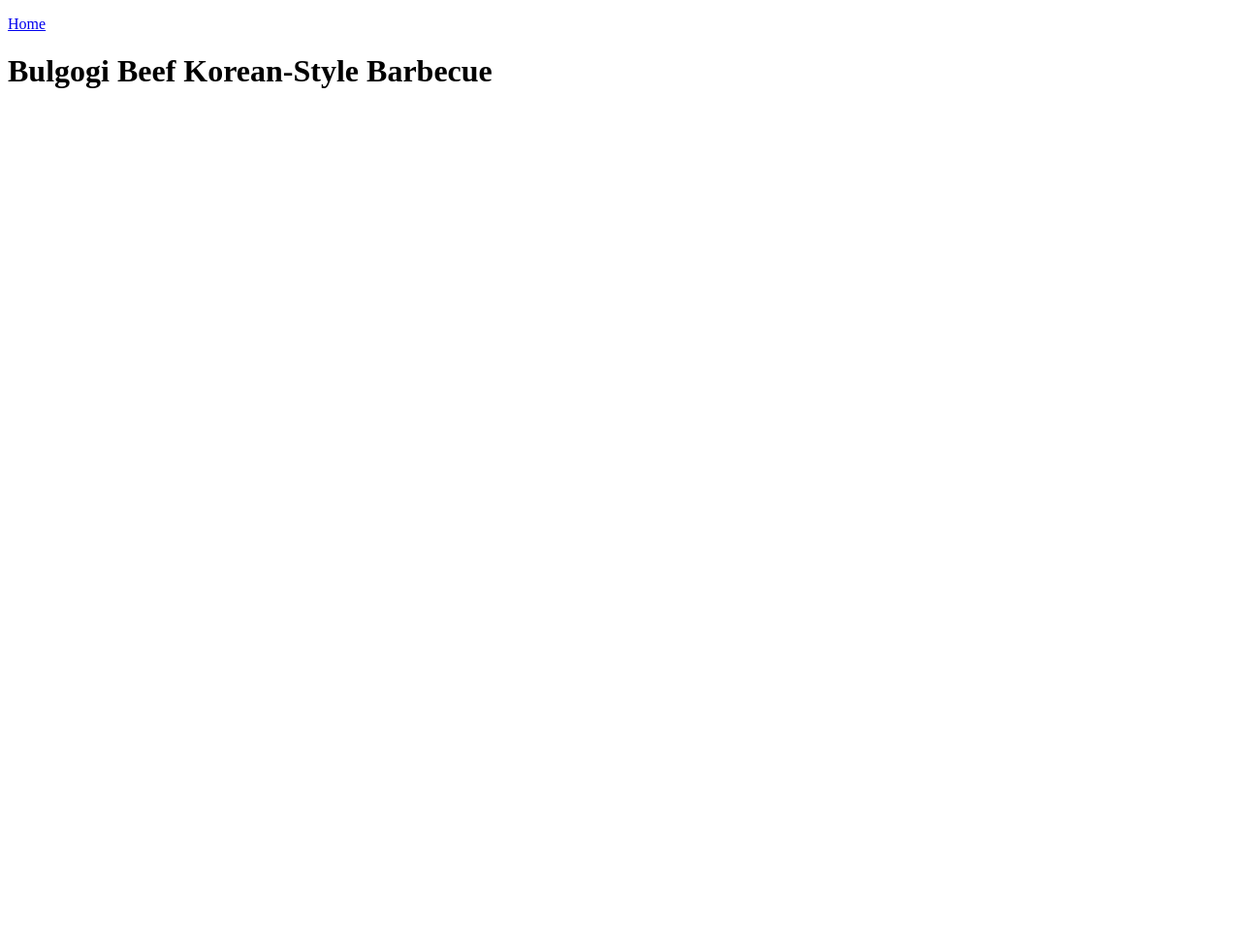
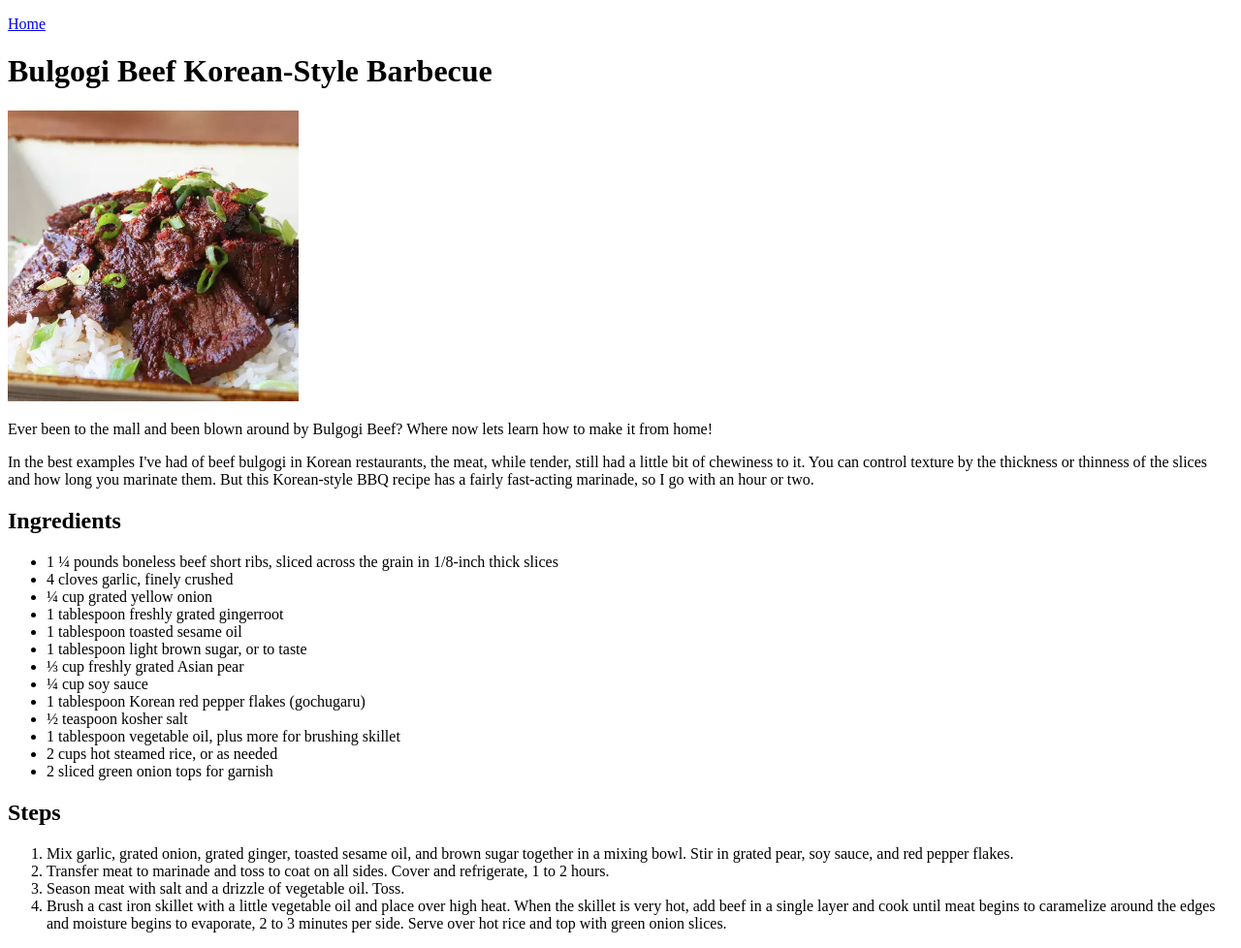
Before and after one commit to sicxx-xnx/odin-recipes, a plain HTML site: page recipes/bulgogi_beef_korean_style_barnecue.html in a window 1280 px wide. Shown: the whole page at 97% size. Before the commit the page ends 800 px from the top, so only its background shows below. Drawn offline with Linux system fonts and the light colour scheme.

Commit message:
finish the second recipe page

```diff
--- a/recipes/bulgogi_beef_korean_style_barnecue.html
+++ b/recipes/bulgogi_beef_korean_style_barnecue.html
@@ -7,5 +7,37 @@
 <body>
 <p><a href="../index.html" target="_self">Home</a></p>
 <h1>Bulgogi Beef Korean-Style Barbecue</h1>
+<p><img src="../images/bulgogi_beef_image.webp" alt="picture of bulgogi beef" height="300"/></p>
+<p>Ever been to the mall and been blown around by Bulgogi Beef? Where now lets learn how to make it from home!</p>
+<p>In the best examples I've had of beef bulgogi in Korean restaurants, the meat, while tender, still had a little bit of chewiness to it. You can control texture by the thickness or thinness of the slices and how long you marinate them. But this Korean-style BBQ recipe has a fairly fast-acting marinade, so I go with an hour or two.</p>
+<h2>Ingredients</h2>
+<p>
+<ul>
+    <li>1 ¼ pounds boneless beef short ribs, sliced across the grain in 1/8-inch thick slices</li>
+    <li>4 cloves garlic, finely crushed</li>
+    <li>¼ cup grated yellow onion</li>
+    <li>1 tablespoon freshly grated gingerroot</li>
+    <li>1 tablespoon toasted sesame oil</li>
+    <li>1 tablespoon light brown sugar, or to taste</li>
+    <li>⅓ cup freshly grated Asian pear</li>
+    <li>¼ cup soy sauce</li>
+    <li>1 tablespoon Korean red pepper flakes (gochugaru)</li>
+    <li>½ teaspoon kosher salt</li>
+    <li>1 tablespoon vegetable oil, plus more for brushing skillet</li>
+    <li>2 cups hot steamed rice, or as needed</li>
+    <li>2 sliced green onion tops for garnish</li>
+</ul>
+<h2>Steps</h2>
+<ol>
+    <li>Mix garlic, grated onion, grated ginger, toasted sesame oil, and brown sugar together in a mixing bowl. Stir in grated pear, soy sauce, and red pepper flakes.</li>
+    <li>Transfer meat to marinade and toss to coat on all sides. Cover and refrigerate, 1 to 2 hours.</li>
+    <li>Season meat with salt and a drizzle of vegetable oil. Toss.</li>
+    <li>Brush a cast iron skillet with a little vegetable oil and place over high heat. When the skillet is very hot, add beef in a single layer and cook until meat begins to caramelize around the edges and moisture begins to evaporate, 2 to 3 minutes per side. Serve over hot rice and top with green onion slices.</li>
+
+
+
+</ol>
+
+</p>
 </body>
 </html>
```
Also changed, not shown: images/bulgogi_beef_image.webp (added).
